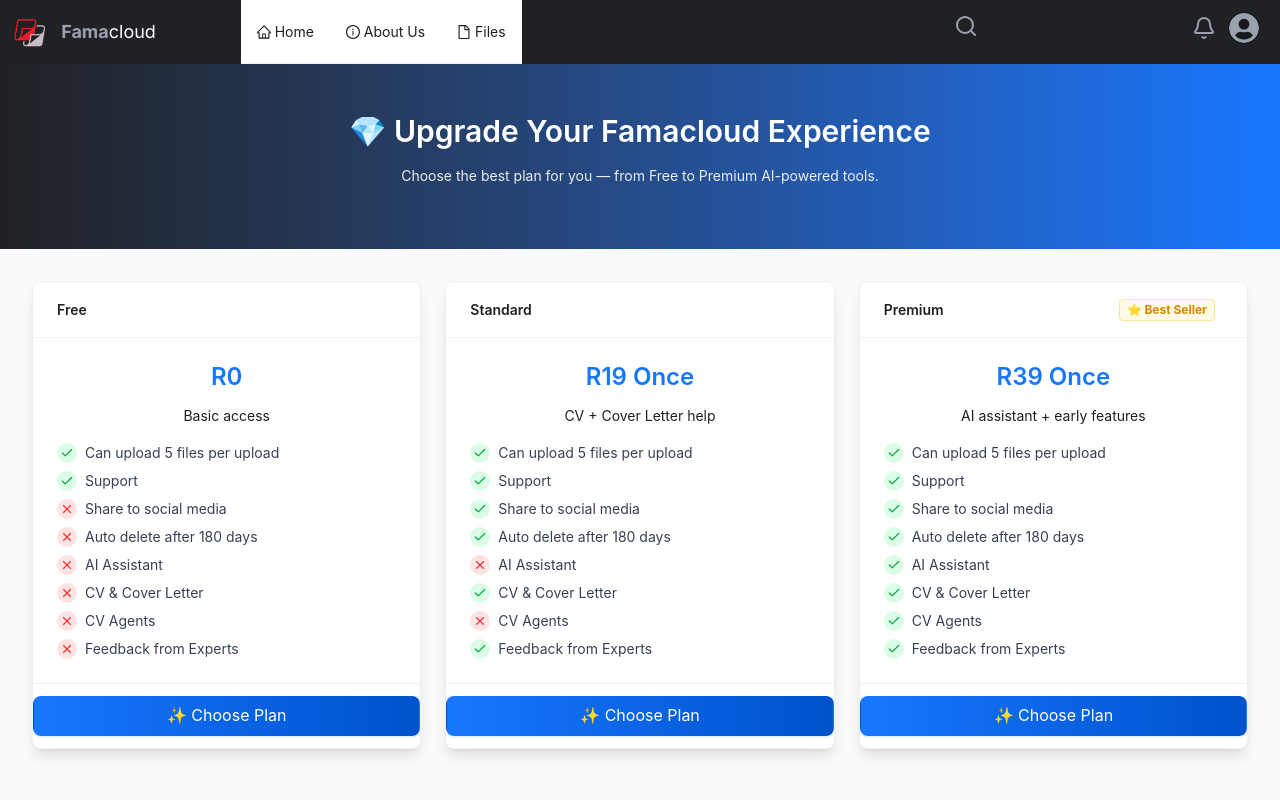
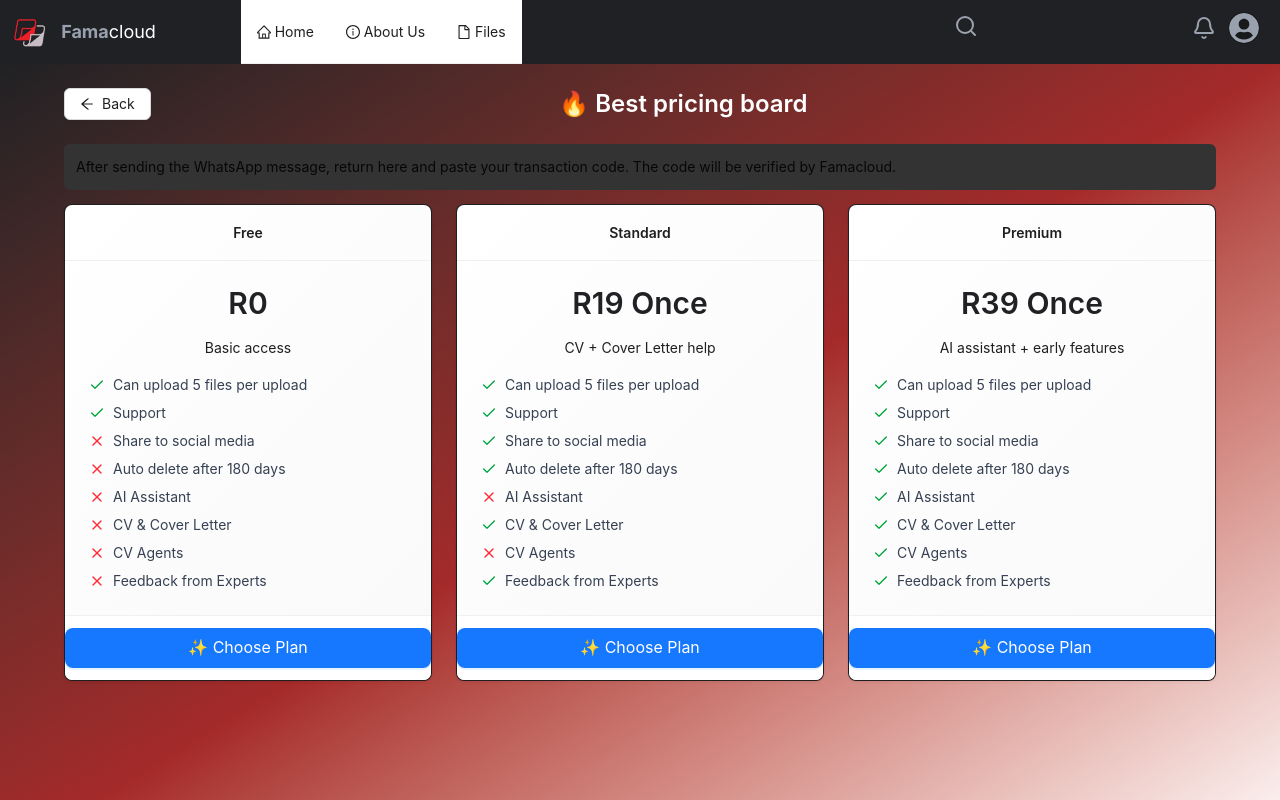
Before and after one commit to Ymffuture/Filebank, a React (Vite) app in the folder filebank-frontend/: page /change-plan in a window 1280 px wide. Shown: the top 800 px of the page. Built offline with nearby package versions, Linux system fonts and the light colour scheme.

Commit message:
Update ChangePlanPage.jsx

```diff
--- a/filebank-frontend/src/components/ChangePlanPage.jsx
+++ b/filebank-frontend/src/components/ChangePlanPage.jsx
@@ -8,7 +8,7 @@ import {
   Form,
   Input,
   Badge as AntBadge,
-  Tag,
+  Steps,
 } from "antd";
 import Navbar from "./Navbar";
 import { ArrowLeftOutlined } from "@ant-design/icons";
@@ -21,17 +21,16 @@ import { Helmet } from "react-helmet";
 
 dayjs.extend(relativeTime);
 const { Title, Paragraph, Text } = Typography;
+const { Step } = Steps;
 
 const PlanFeature = ({ enabled, label }) => (
-  <div className="flex items-center gap-2 text-sm">
-    <div
-      className={`w-5 h-5 flex items-center justify-center rounded-full ${
-        enabled ? "bg-green-100 text-green-600" : "bg-red-100 text-red-500"
-      }`}
-    >
-      {enabled ? <Check size={14} /> : <X size={14} />}
-    </div>
-    <span className="text-gray-700">{label}</span>
+  <div className="flex items-center gap-2 text-sm text-gray-700">
+    {enabled ? (
+      <Check className="text-green-600 w-4 h-4" />
+    ) : (
+      <X className="text-red-500 w-4 h-4" />
+    )}
+    <span>{label}</span>
   </div>
 );
 
@@ -69,12 +68,7 @@ const planFeatures = {
 };
 
 const plans = [
-  {
-    name: "Free",
-    price: "R0",
-    description: "Basic access",
-    role: "free",
-  },
+  { name: "Free", price: "R0", description: "Basic access", role: "free" },
   {
     name: "Standard",
     price: "R19 Once",
@@ -86,7 +80,6 @@ const plans = [
     price: "R39 Once",
     description: "AI assistant + early features",
     role: "premium",
-    best: true,
   },
 ];
 
@@ -136,6 +129,7 @@ export default function ChangePlanPage() {
         `Code submitted! Waiting for admin to approve your ${selectedPlan.role} plan.`
       );
     } catch (err) {
+      console.error(err);
       enqueueSnackbar("Code submission failed");
     } finally {
       setLoading(false);
@@ -150,34 +144,57 @@ export default function ChangePlanPage() {
         text: "Pending Approval",
         icon: <Hourglass className="text-yellow-500 w-4 h-4" />,
         color: "gold",
+        step: 0,
       },
       approved: {
         text: "Plan Approved",
         icon: <ThumbsUp className="text-green-600 w-4 h-4" />,
         color: "green",
+        step: 1,
       },
       rejected: {
         text: "Rejected by Famacloud",
         icon: <ThumbsDown className="text-red-500 w-4 h-4" />,
         color: "red",
+        step: 0,
       },
     };
 
     const current = statusMap[upgradeStatus];
 
     return (
-      <div className="flex flex-col items-center justify-center mt-4 gap-1">
-        <div className="flex items-center gap-2">
+      <div className="flex flex-col items-center justify-center mt-4 gap-2">
+        <div
+          className={`flex items-center gap-2 px-3 py-1 rounded-full text-sm font-medium shadow-sm ${
+            upgradeStatus === "pending"
+              ? "bg-yellow-100 text-yellow-700 animate-pulse"
+              : upgradeStatus === "approved"
+              ? "bg-green-100 text-green-700"
+              : "bg-red-100 text-red-600"
+          }`}
+        >
           {current.icon}
-          <AntBadge color={current.color} text={current.text} />
+          {current.text}
         </div>
+
+        <Steps
+          size="small"
+          current={current.step}
+          status={upgradeStatus === "rejected" ? "error" : "process"}
+          className="w-full max-w-sm"
+        >
+          <Step title="Pending" />
+          <Step title="Approved" />
+          <Step title="Active" />
+        </Steps>
+
         {statusData?.createdAt && (
           <Text type="secondary" className="text-xs">
             Submitted {dayjs(statusData.createdAt).fromNow()}
           </Text>
         )}
         {upgradeStatus === "rejected" && statusData?.rejectionReason && (
-          <Paragraph type="danger" className="text-red-600 text-sm">
+          <Paragraph type="danger" className="text-red-600 text-xs">
             Reason: {statusData.rejectionReason}
           </Paragraph>
         )}
@@ -199,7 +216,9 @@ export default function ChangePlanPage() {
             if (match) setSelectedPlan(match);
           }
         }
-      } catch {}
+      } catch (err) {
+        console.warn("No upgrade status found:", err);
+      }
     };
     fetchStatus();
   }, [user?._id]);
@@ -207,21 +226,31 @@ export default function ChangePlanPage() {
   return (
     <>
       <Navbar />
+
       <Helmet>
-        <title>Change plan | Famacloud Pricing</title>
+        <title>Change plan | best-selling R39</title>
       </Helmet>
 
-      {/* Hero Section */}
-      <div className="bg-gradient-to-r from-[#202124] to-[#1677ff] text-white py-12 text-center">
-        <Title level={2} style={{ color: "#fff" }}>
-          💎 Upgrade Your Famacloud Experience
+      <div className="min-h-screen bg-gradient-to-br from-[#202124] via-[#a52a2a] to-white p-6">
+        <div className="max-w-6xl mx-auto">
+          <div className="flex items-center justify-between mb-6">
+            <Button
+              icon={<ArrowLeftOutlined />}
+              onClick={() => window.history.back()}
+            >
+              Back
+            </Button>
+            <Title level={3} style={{ marginBottom: 0, color: "#fff" }}>
+              🔥 Best pricing board
             </Title>
-        <Paragraph style={{ color: "#eee" }}>
-          Choose the best plan for you — from Free to Premium AI-powered tools.
-        </Paragraph>
+            <div />
           </div>
 
-      <div className="min-h-screen bg-gray-50 p-8">
+          <Paragraph className="bg-[#333] text-yellow-300 p-3 rounded-md text-sm mb-6">
+            After sending the WhatsApp message, return here and paste your
+            transaction code. The code will be verified by Famacloud.
+          </Paragraph>
+
           <Row gutter={[24, 24]} justify="center">
             {plans.map((plan) => {
               const features = planFeatures[plan.role];
@@ -231,23 +260,18 @@ export default function ChangePlanPage() {
               return (
                 <Col xs={24} sm={12} md={8} key={plan.name}>
                   <Card
-                  className={`rounded-xl shadow-lg transition-transform duration-300 hover:scale-105 ${
-                    plan.best ? "border-2 border-yellow-500" : ""
+                    title={
+                      <Text strong className="text-lg text-[#202124]">
+                        {plan.name}
+                      </Text>
+                    }
+                    bordered={false}
+                    className={`transition-all duration-300 rounded-xl shadow-md hover:shadow-xl ${
+                      isSelected ? "ring-2 ring-[#a52a2a]" : "border"
                     }`}
-                  title={
-                    <div className="flex justify-between items-center">
-                      <Text strong>{plan.name}</Text>
-                      {plan.best && (
-                        <Tag color="gold" className="font-bold">
-                          ⭐ Best Seller
-                        </Tag>
-                      )}
-                    </div>
-                  }
-                  bordered
                     style={{
                       textAlign: "center",
-                    borderColor: isSelected ? "#1677ff" : "#f0f0f0",
+                      background: "linear-gradient(135deg, #fff, #f9f9f9)",
                     }}
                     actions={[
                       <Button
@@ -255,23 +279,29 @@ export default function ChangePlanPage() {
                         block
                         size="large"
                         disabled={isCurrent}
-                      className="rounded-lg font-semibold"
-                      style={{
-                        background: isCurrent
-                          ? "#f0f0f0"
-                          : "linear-gradient(90deg,#1677ff,#0052cc)",
-                        color: isCurrent ? "#666" : "#fff",
-                      }}
+                        className={`rounded-lg font-semibold ${
+                          isCurrent
+                            ? "bg-gray-100 text-gray-500"
+                            : "bg-[#a52a2a] hover:bg-[#7a1e1e] text-white shadow-md"
+                        }`}
                         onClick={() => !isCurrent && handleChoosePlan(plan)}
                       >
                         {isCurrent ? "✔ Current Plan" : "✨ Choose Plan"}
                       </Button>,
                     ]}
                   >
-                  <Title level={3} style={{ color: "#1677ff" }}>
+                    <Title
+                      level={2}
+                      className="font-bold"
+                      style={{
+                        color: isSelected ? "#a52a2a" : "#202124",
+                      }}
+                    >
                       {plan.price}
                     </Title>
-                  <Paragraph>{plan.description}</Paragraph>
+                    <Paragraph className="text-gray-600">
+                      {plan.description}
+                    </Paragraph>
 
                     <div className="text-left space-y-2 mt-4">
                       <PlanFeature
@@ -287,12 +317,18 @@ export default function ChangePlanPage() {
                         enabled={features.autoDelete}
                         label="Auto delete after 180 days"
                       />
-                    <PlanFeature enabled={features.ai} label="AI Assistant" />
+                      <PlanFeature
+                        enabled={features.ai}
+                        label="AI Assistant"
+                      />
                       <PlanFeature
                         enabled={features.cv}
                         label="CV & Cover Letter"
                       />
-                    <PlanFeature enabled={features.agents} label="CV Agents" />
+                      <PlanFeature
+                        enabled={features.agents}
+                        label="CV Agents"
+                      />
                       <PlanFeature
                         enabled={features.feedback}
                         label="Feedback from Experts"
@@ -306,14 +342,26 @@ export default function ChangePlanPage() {
             })}
           </Row>
 
-        {/* Transaction Code Section */}
           {selectedPlan && upgradeStatus !== "approved" && (
-          <div className="mt-12 max-w-2xl mx-auto bg-white p-8 rounded-xl shadow-md">
-            <Title level={4}>🔑 Submit Your Transaction Code</Title>
-            <Paragraph className="text-gray-600">
-              After sending the WhatsApp message, paste your transaction code
-              here for verification by Famacloud.
+            <div className="mt-10 max-w-xl mx-auto bg-white p-6 rounded-lg shadow-lg">
+              <Title level={4} style={{ color: "#333" }}>
+                What’s Next for the {selectedPlan.name} Plan
+              </Title>
+              <Paragraph>
+                After sending the WhatsApp message, return here and paste your
+                transaction code. The code will be verified by Famacloud.
               </Paragraph>
+              <ul className="list-disc ml-6 text-sm text-gray-700">
+                <li>
+                  <strong>Pending:</strong> Waiting for Famacloud confirmation
+                </li>
+                <li>
+                  <strong>Approved:</strong> Your plan is active
+                </li>
+                <li>
+                  <strong>Rejected:</strong> Code invalid or payment issue
+                </li>
+              </ul>
 
               <Form
                 form={form}
@@ -328,26 +376,22 @@ export default function ChangePlanPage() {
                     { required: true, message: "Please enter your payment code." },
                   ]}
                 >
-                <Input placeholder="e.g. 45TRJ970" className="rounded-lg" />
+                  <Input placeholder="e.g. 45TRJ970" />
                 </Form.Item>
                 <Button
-                type="primary"
+                  type="dashed"
                   htmlType="submit"
                   loading={loading}
                   block
                   disabled={loading}
-                className="rounded-lg"
-                style={{
-                  background: "linear-gradient(90deg,#1677ff,#0052cc)",
-                  border: "none",
-                }}
                 >
-                Submit Code
+                  Submit the code
                 </Button>
               </Form>
             </div>
           )}
         </div>
+      </div>
     </>
   );
 }
```
Lines whose indentation alone changed are shown as unchanged.
